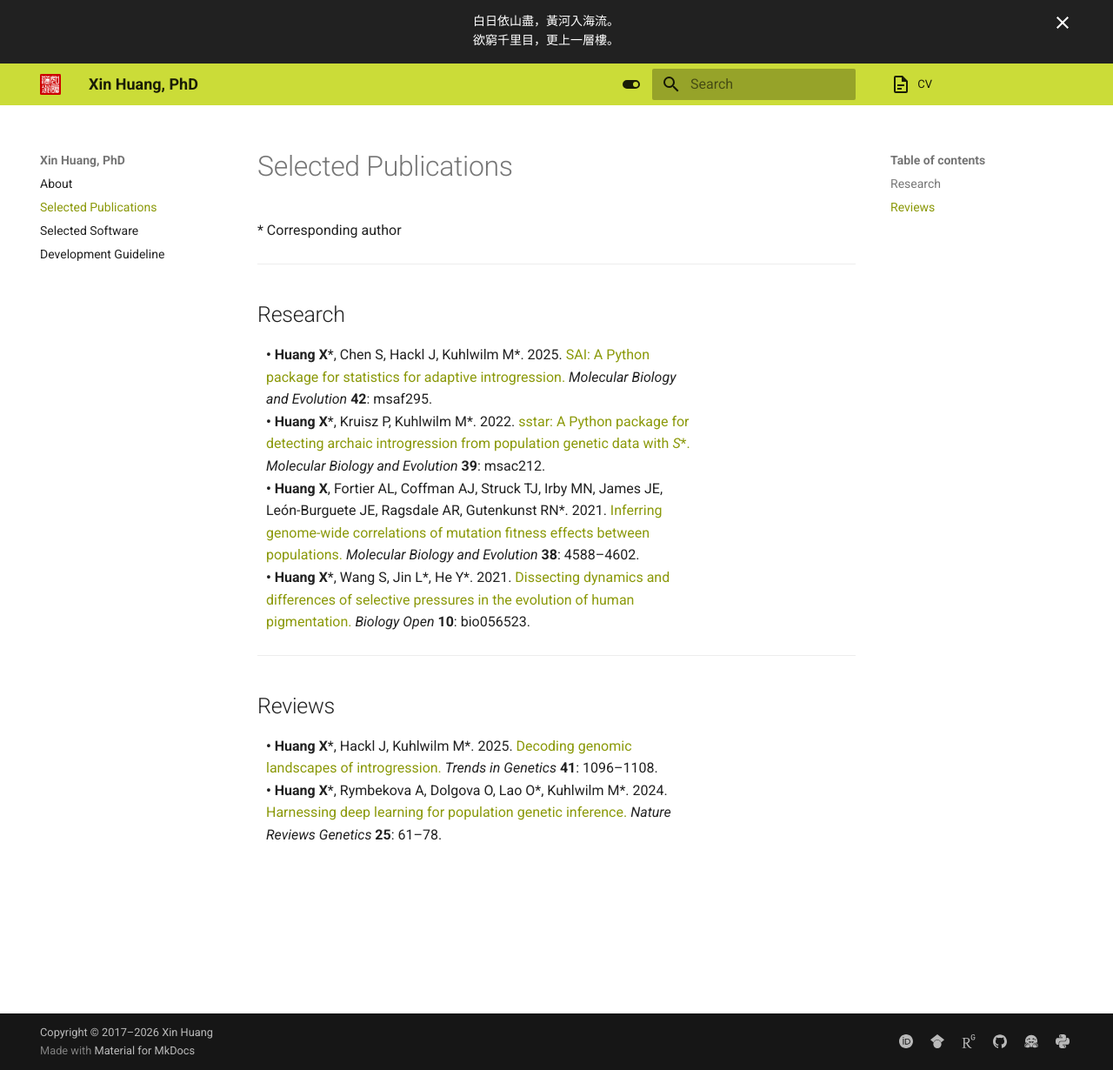
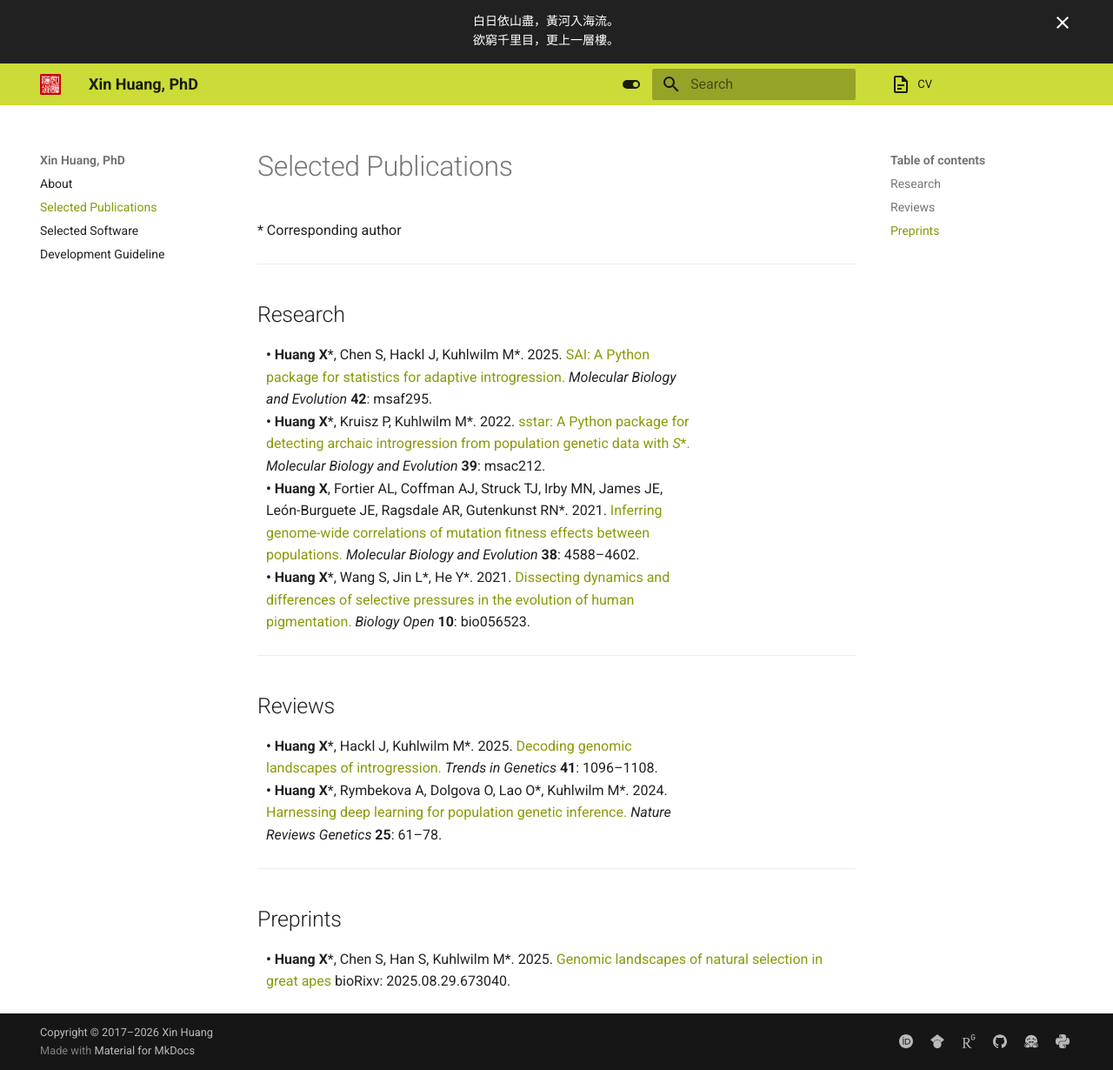
Before and after one commit to xin-huang/xin-huang.github.io, an MkDocs documentation site: the page built from docs/publications.md, in a window 1280 px wide and 1230 px high. Shown: the whole window at 87% size. Built offline with MkDocs 1.6.1 and Material for MkDocs 9.7.7, drawn with Linux system fonts in a browser that asks for light colours; a script that is not in the unit is left out; comment, search, counter and statistics services are not loaded.

Commit message:
update publication

```diff
--- a/docs/publications.md
+++ b/docs/publications.md
@@ -146,3 +146,15 @@
     <div class="altmetric-embed" data-badge-type="donut" data-altmetric-id="153734856"></div>
   </div>
 </div>
+
+---
+
+## Preprints
+
+<div class="citation-row">
+<!-- Citation Text -->
+  <div class="citation-text">
+    <strong>•</strong> <strong>Huang X</strong>&ast;, Chen S, Han S, Kuhlwilm M&ast;. 2025. <a href="https://doi.org/10.1101/2025.08.29.673040" target="_blank">
+    Genomic landscapes of natural selection in great apes</a> bioRixv: 2025.08.29.673040.
+  </div>
+</div>
```
